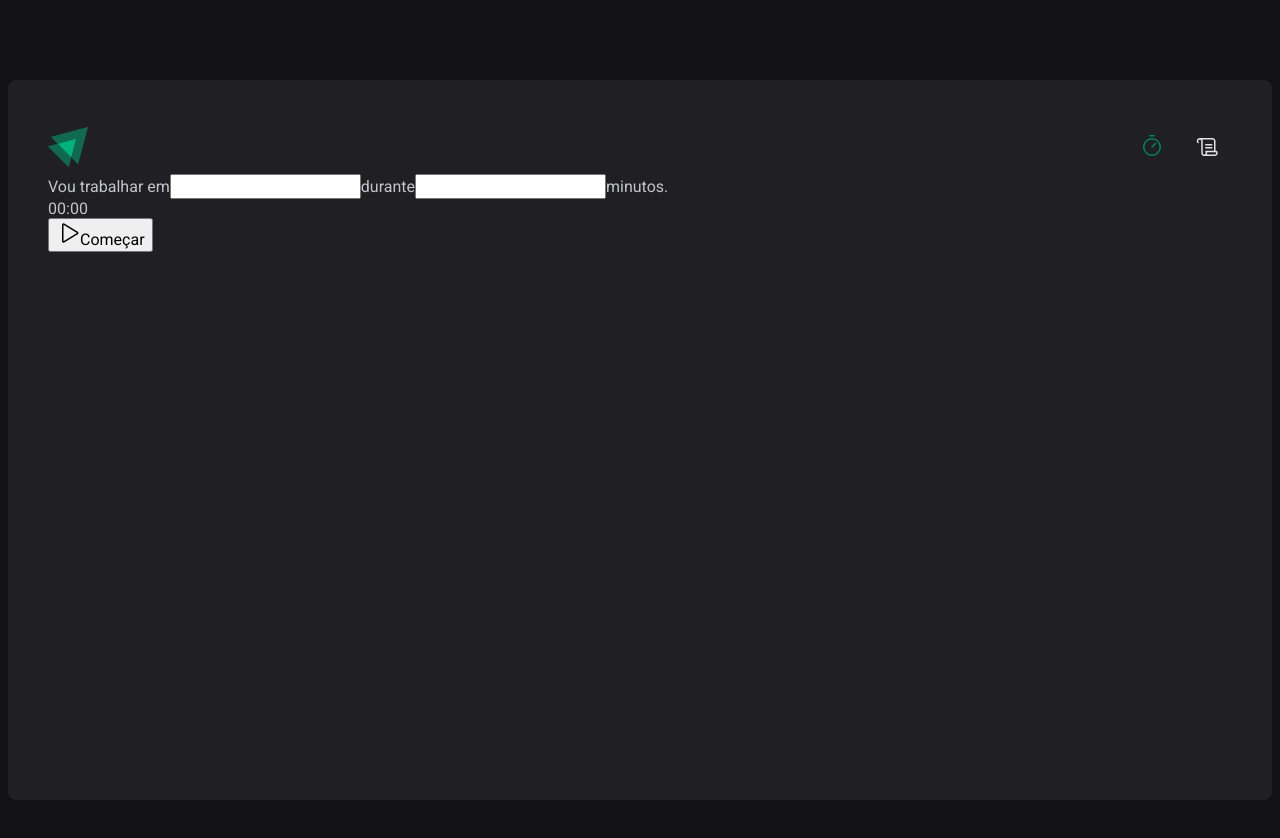
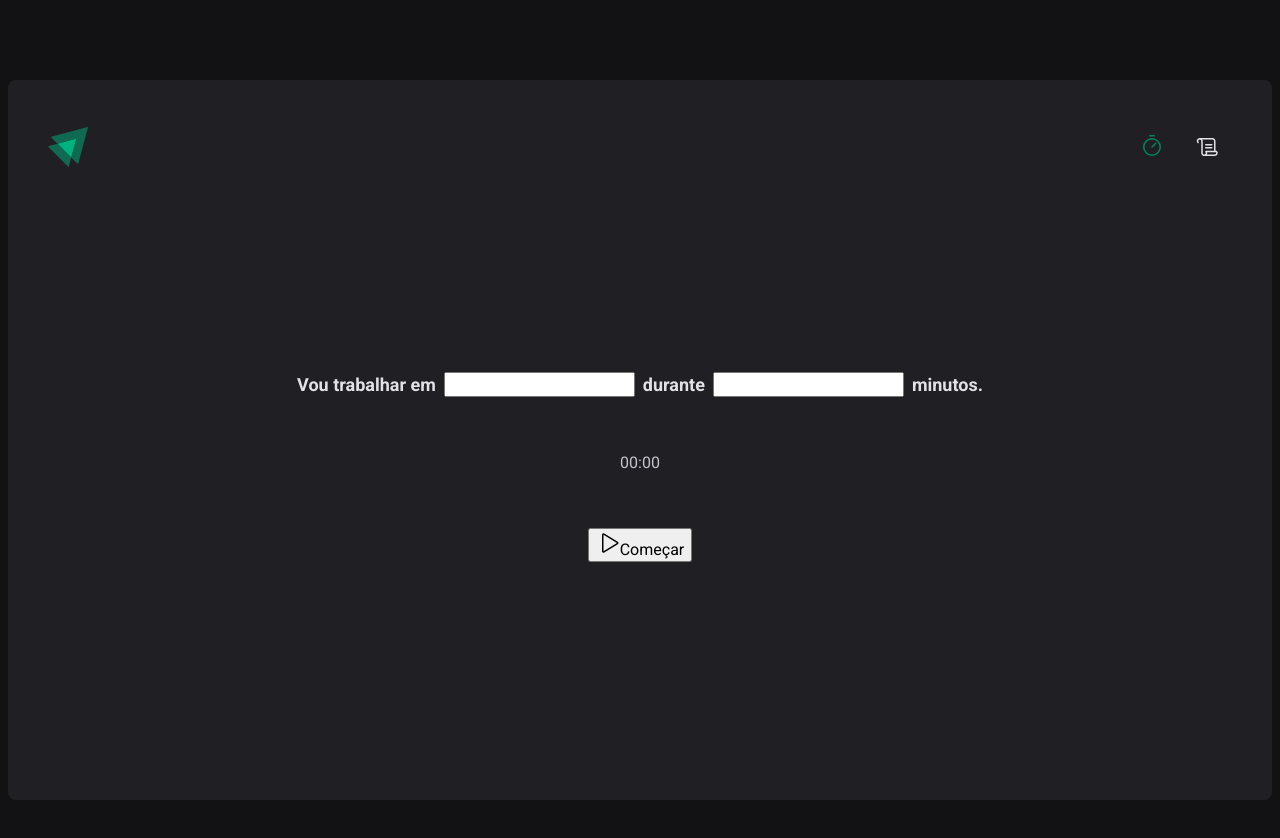
Before and after one commit to TheHumphrey/timer, a React (Vite) app: page / in a window 1280 px wide. Shown: the top 838 px of the page. Built offline with nearby package versions, Linux system fonts and the light colour scheme.

Commit message:
feat: update home css

```diff
--- a/src/pages/Home/Home.styles.ts
+++ b/src/pages/Home/Home.styles.ts
@@ -1 +1,33 @@
 import styled from 'styled-components'
+
+export const HomeContainer = styled.main`
+  flex: 1;
+
+  display: flex;
+  flex-direction: column;
+  align-items: center;
+  justify-content: center;
+
+  form {
+    display: flex;
+    flex-direction: column;
+    align-items: center;
+
+    gap: 3.5rem;
+  }
+`
+
+export const FormContainer = styled.div`
+  width: 100%;
+  display: flex;
+  align-items: center;
+  justify-content: center;
+
+  gap: 0.5rem;
+  color: ${({ theme }) => theme['gray-100']};
+  font-size: 1.125rem;
+  font-weight: bold;
+  flex-wrap: wrap;
+`
+
+export const CountdownContainer = styled.div``
--- a/src/pages/Home/Home.tsx
+++ b/src/pages/Home/Home.tsx
@@ -1,30 +1,33 @@
 import { Play } from 'phosphor-react'
+import { CountdownContainer, FormContainer, HomeContainer } from './Home.styles'
 
 export const Home = () => {
   return (
-    <div>
+    <HomeContainer>
       <form action="">
-        <label htmlFor="task">Vou trabalhar em</label>
-        <input type="text" id="task" />
+        <FormContainer>
+          <label htmlFor="task">Vou trabalhar em</label>
+          <input type="text" id="task" />
 
-        <label htmlFor="minutesAmount">durante</label>
-        <input type="number" id="minutesAmount" />
+          <label htmlFor="minutesAmount">durante</label>
+          <input type="number" id="minutesAmount" />
 
-        <span>minutos.</span>
+          <span>minutos.</span>
+        </FormContainer>
 
-        <div>
+        <CountdownContainer>
           <span>0</span>
           <span>0</span>
           <span>:</span>
           <span>0</span>
           <span>0</span>
-        </div>
+        </CountdownContainer>
 
         <button type="submit">
           <Play size={24} />
           Começar
         </button>
       </form>
-    </div>
+    </HomeContainer>
   )
 }
--- a/src/styles/global.ts
+++ b/src/styles/global.ts
@@ -13,6 +13,7 @@ export const GlobalStyle = createGlobalStyle`
   body {
     background: ${({ theme }) => theme['gray-900']};
     color: ${({ theme }) => theme['gray-300']};
+    -webkit-font-smoothing: antialiased;
   }
 
   body, input, textarea, button {
```
